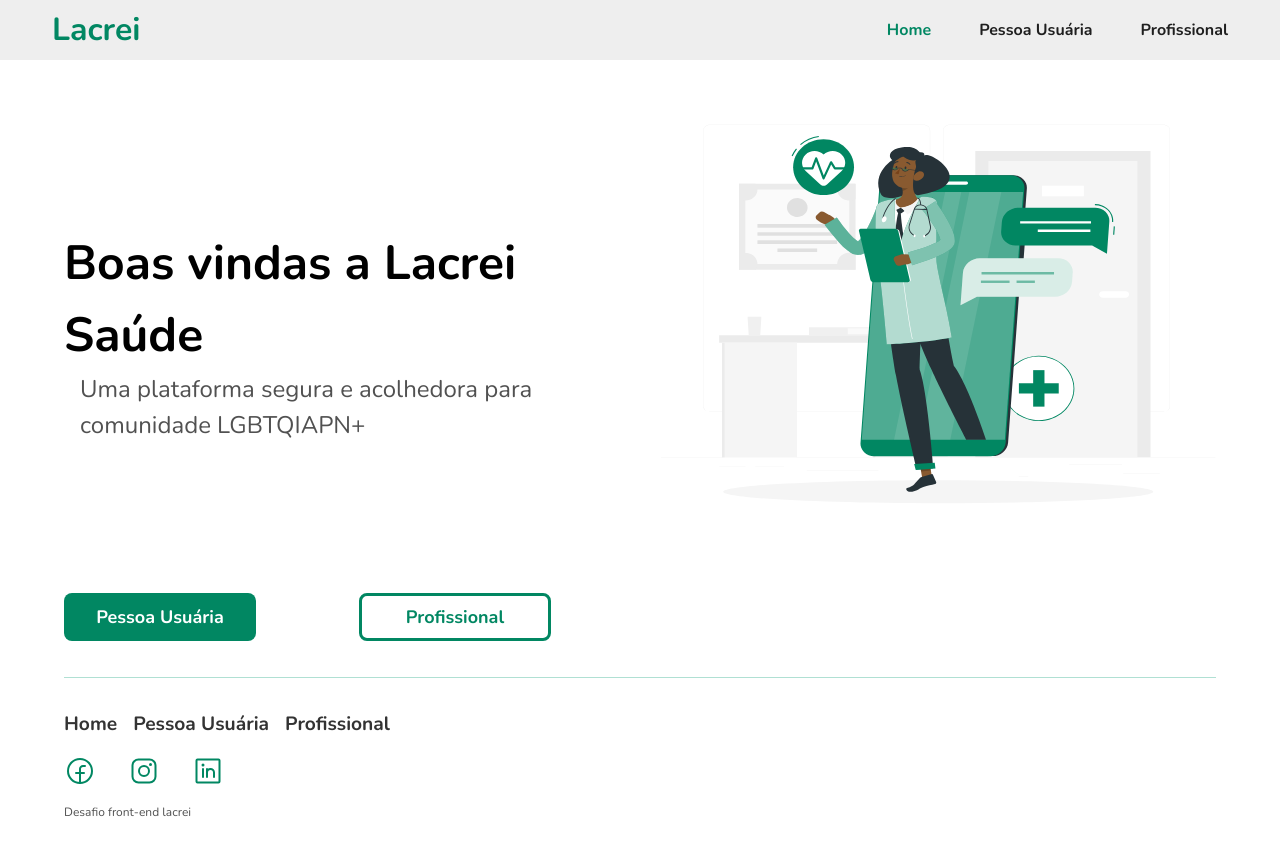
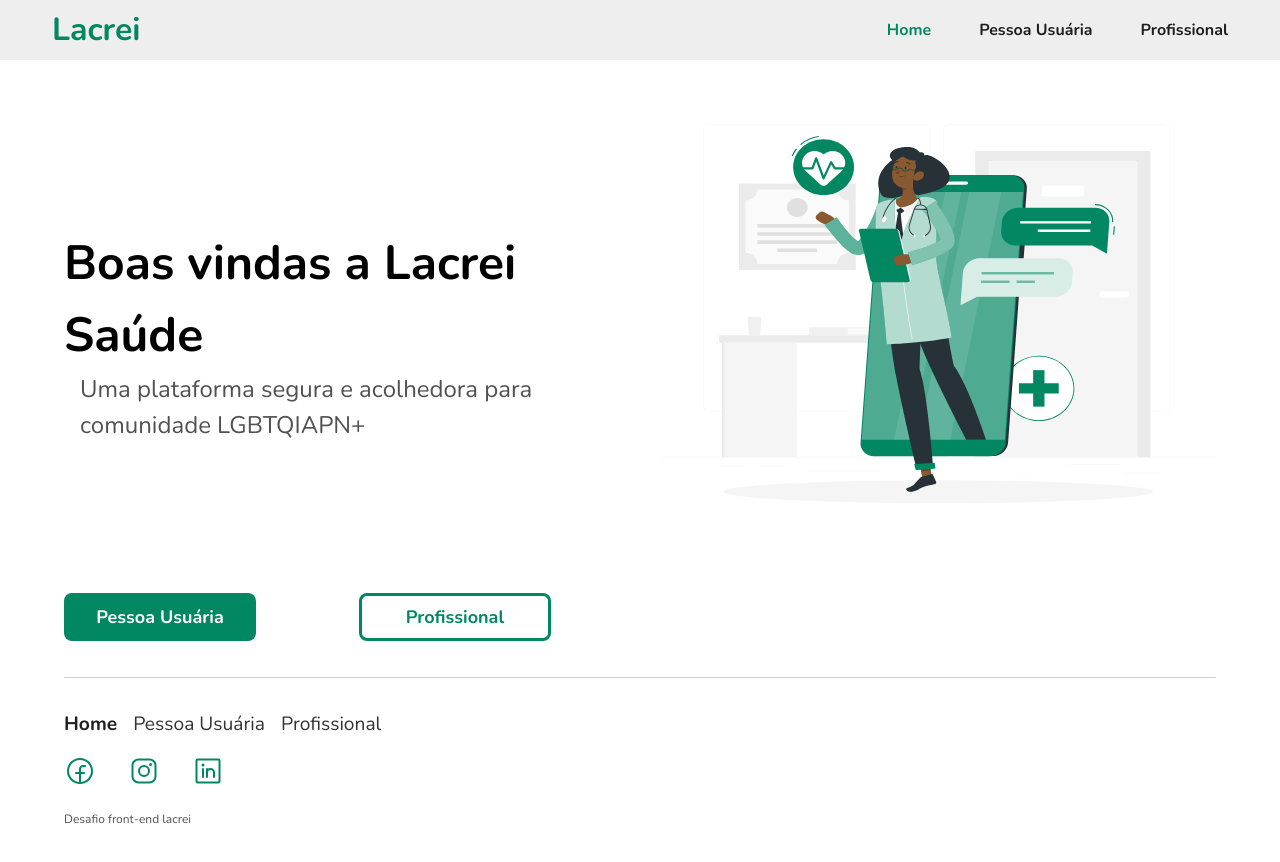
Before and after one commit to guilhermeabell/volunteer-challenge-frontend, a React (Vite) app: page / in a window 1280 px wide. Shown: the top 862 px of the page. Built offline with nearby package versions, Linux system fonts and the light colour scheme.

Commit message:
feat: adding selected menu footer prop

```diff
--- a/src/fragments/Footer/index.tsx
+++ b/src/fragments/Footer/index.tsx
@@ -1,19 +1,42 @@
 import React from 'react'
 import { FacebookLogo, LinkedinLogo, InstagramLogo } from 'phosphor-react'
+import { Link, useLocation } from 'react-router-dom'
 import * as S from './styles'
 
-const Footer: React.FC = () => {
+interface FooterProps {
+  selected?: boolean
+}
+
+const Footer: React.FC<FooterProps> = () => {
+  const location = useLocation()
+
+  const isSelected = (path: string) => {
+    return location.pathname === path
+  }
+
   return (
     <S.FooterContainer>
       <S.MenuContainer>
-        <S.MenuItem href="#">Home</S.MenuItem>
-        <S.MenuItem href="#">Pessoa Usuária</S.MenuItem>
-        <S.MenuItem href="#">Profissional</S.MenuItem>
+        <S.MenuItem selected={isSelected('/')}>
+          <Link to="/">Home</Link>
+        </S.MenuItem>
+        <S.MenuItem selected={isSelected('/userperson')}>
+          <Link to="/userperson">Pessoa Usuária</Link>
+        </S.MenuItem>
+        <S.MenuItem selected={isSelected('/professional')}>
+          <Link to="/professional">Profissional</Link>
+        </S.MenuItem>
       </S.MenuContainer>
       <S.IconContainer>
-        <FacebookLogo data-testid="footer-facebook-logo" size={32} />
-        <InstagramLogo data-testid="footer-instagram-logo" size={32} />
-        <LinkedinLogo data-testid="footer-linkedin-logo" size={32} />
+        <a href="https://www.facebook.com/lacrei.saude" target="_blank">
+          <FacebookLogo data-testid="footer-facebook-logo" size={32} />
+        </a>
+        <a href="https://www.instagram.com/lacrei.saude/" target="_blank">
+          <InstagramLogo data-testid="footer-instagram-logo" size={32} />
+        </a>
+        <a href="https://www.linkedin.com/company/lacrei/" target="_blank">
+          <LinkedinLogo data-testid="footer-linkedin-logo" size={32} />
+        </a>
       </S.IconContainer>
       <S.SubTitle>Desafio front-end lacrei</S.SubTitle>
     </S.FooterContainer>
--- a/src/fragments/Footer/styles.ts
+++ b/src/fragments/Footer/styles.ts
@@ -15,17 +15,36 @@ export const MenuContainer = styled.div`
   gap: 1rem;
 `
 
-export const MenuItem = styled.a`
+export const MenuItem = styled.a<{ selected: boolean }>`
   color: #333;
   text-decoration: none;
-  font-weight: bold;
   font-size: 1.2rem;
+
+  a {
+    color: ${({ selected }) => (selected ? '#1F1F1F' : 'inherit')};
+    font-weight: ${({ selected }) => (selected ? '700' : 'normal')};
+    text-decoration: none;
+    transition: all 0.2s ease 0s;
+  }
+
+  &:hover {
+    color: #808080;
+  }
 `
 
 export const IconContainer = styled.div`
   display: flex;
   color: #018762;
   gap: 2rem;
+
+  a {
+    color: #018762;
+  }
+
+  &:hover {
+    color: #018762;
+    transition: all 0.2s ease 0s;
+  }
 `
 
 export const SubTitle = styled.p`
```
